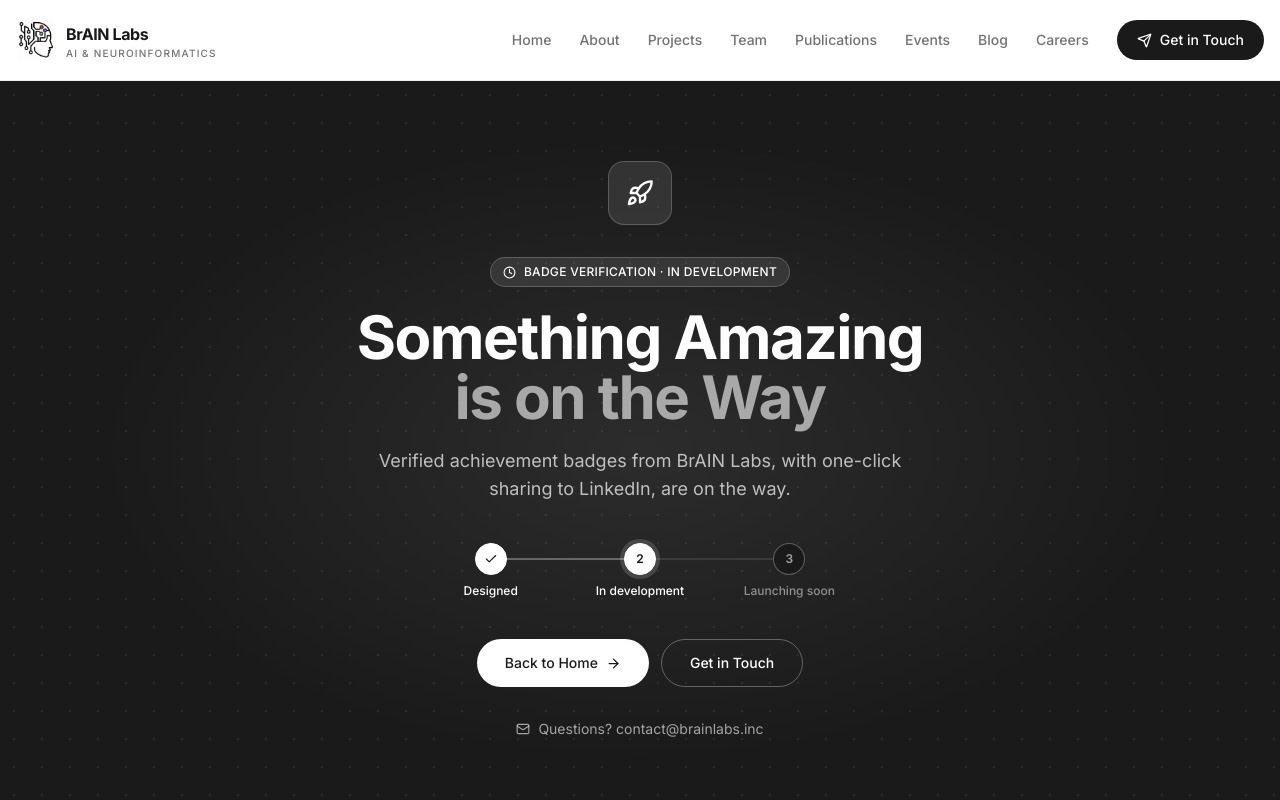
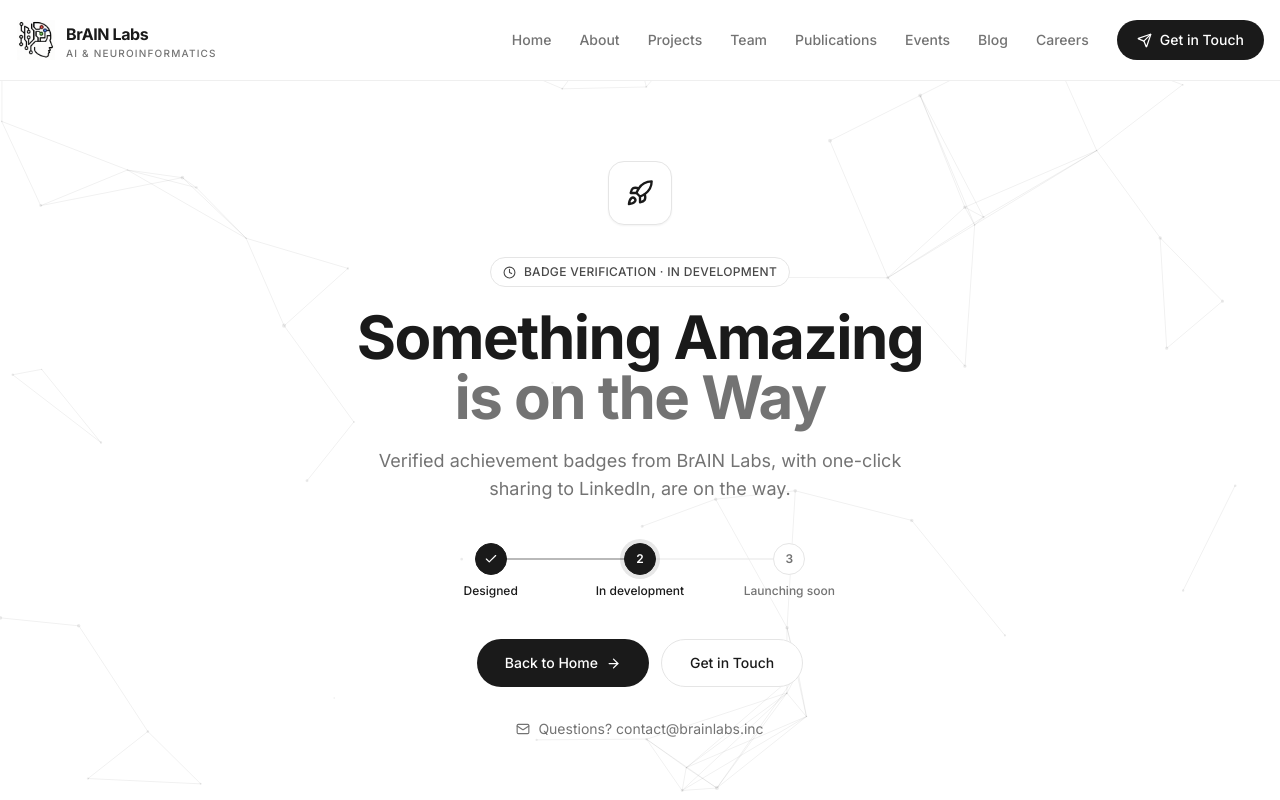
Before and after one commit to BrAINLabs-Inc/official-web, a React (Vite) app in the folder web/: page /badges in a window 1280 px wide. Shown: the top 800 px of the page. Built offline with nearby package versions, Linux system fonts and the light colour scheme.

Commit message:
style: light Coming Soon page over the neural background

```diff
--- a/web/src/pages/ComingSoon.tsx
+++ b/web/src/pages/ComingSoon.tsx
@@ -24,15 +24,12 @@ export const ComingSoon = ({
   const email = contact.email.replace('mailto:', '');
 
   return (
-    <section className="relative flex min-h-[calc(100vh-5rem)] items-center overflow-hidden bg-foreground py-20 text-background">
+    <section className="relative flex min-h-[calc(100vh-5rem)] items-center overflow-hidden py-20">
       <SEO
         title={feature ? `${feature} | Coming Soon` : 'Coming Soon'}
         description={description}
         keywords={['Coming Soon', 'BrAIN Labs', 'Upcoming']}
       />
-
-      <div className="pointer-events-none absolute inset-0 bg-[radial-gradient(hsl(var(--background)/0.07)_1px,transparent_1px)] [background-size:28px_28px]" />
-      <div className="pointer-events-none absolute inset-0 bg-[radial-gradient(ellipse_at_center,hsl(var(--background)/0.08),transparent_60%)]" />
 
       <motion.div
         initial={{ opacity: 0, y: 16 }}
@@ -40,11 +37,11 @@ export const ComingSoon = ({
         transition={{ duration: 0.5, ease: 'easeOut' }}
         className="container relative mx-auto flex max-w-3xl flex-col items-center px-4 text-center"
       >
-        <div className="mb-8 flex h-16 w-16 items-center justify-center rounded-2xl border border-background/20 bg-background/10">
+        <div className="mb-8 flex h-16 w-16 items-center justify-center rounded-2xl border border-border bg-background shadow-sm">
           <Rocket size={28} />
         </div>
 
-        <div className="mb-5 inline-flex items-center gap-2 rounded-full border border-background/20 bg-background/10 px-3 py-1.5 text-xs font-medium uppercase tracking-wide">
+        <div className="mb-5 inline-flex items-center gap-2 rounded-full border border-border bg-background px-3 py-1.5 text-xs font-medium uppercase tracking-wide text-foreground/80">
           <Clock size={13} />
           {feature ? `${feature} · In Development` : 'In Development'}
         </div>
@@ -52,10 +49,10 @@ export const ComingSoon = ({
         <h1 className="text-4xl font-bold leading-tight tracking-tight sm:text-5xl md:text-6xl">
           Something Amazing
           <br />
-          <span className="text-background/60">is on the Way</span>
+          <span className="text-muted-foreground">is on the Way</span>
         </h1>
 
-        <p className="mt-5 max-w-xl text-base leading-relaxed text-background/70 md:text-lg">
+        <p className="mt-5 max-w-xl text-base leading-relaxed text-muted-foreground md:text-lg">
           {description}
         </p>
 
@@ -68,7 +65,7 @@ export const ComingSoon = ({
                   aria-hidden
                   className={cn(
                     'absolute right-1/2 top-4 h-px w-full -translate-y-1/2',
-                    step.done ? 'bg-background/60' : 'bg-background/20'
+                    step.done ? 'bg-foreground/60' : 'bg-border'
                   )}
                 />
               )}
@@ -76,9 +73,9 @@ export const ComingSoon = ({
                 className={cn(
                   'relative z-10 flex h-8 w-8 items-center justify-center rounded-full border text-xs font-semibold',
                   step.done
-                    ? 'border-background bg-background text-foreground'
-                    : 'border-background/30 bg-foreground text-background/60',
-                  step.current && 'ring-4 ring-background/15'
+                    ? 'border-foreground bg-foreground text-background'
+                    : 'border-border bg-background text-muted-foreground',
+                  step.current && 'ring-4 ring-foreground/10'
                 )}
               >
                 {step.done && !step.current ? <Check size={14} /> : i + 1}
@@ -86,7 +83,7 @@ export const ComingSoon = ({
               <span
                 className={cn(
                   'text-xs font-medium',
-                  step.done ? 'text-background' : 'text-background/50'
+                  step.done ? 'text-foreground' : 'text-muted-foreground'
                 )}
               >
                 {step.label}
@@ -98,14 +95,14 @@ export const ComingSoon = ({
         <div className="mt-10 flex w-full flex-col justify-center gap-3 sm:w-auto sm:flex-row">
           <Link
             to="/"
-            className="inline-flex h-12 items-center justify-center gap-2 rounded-full bg-background px-7 text-sm font-medium text-foreground transition-opacity hover:opacity-90"
+            className="inline-flex h-12 items-center justify-center gap-2 rounded-full bg-foreground px-7 text-sm font-medium text-background transition-opacity hover:opacity-90"
           >
             Back to Home
             <ArrowRight size={15} />
           </Link>
           <Link
             to="/contact"
-            className="inline-flex h-12 items-center justify-center rounded-full border border-background/30 px-7 text-sm font-medium transition-colors hover:bg-background/10"
+            className="inline-flex h-12 items-center justify-center rounded-full border border-border bg-background px-7 text-sm font-medium transition-colors hover:bg-secondary"
           >
             Get in Touch
           </Link>
@@ -113,7 +110,7 @@ export const ComingSoon = ({
 
         <a
           href={contact.email}
-          className="mt-8 inline-flex items-center gap-2 text-sm text-background/60 transition-colors hover:text-background"
+          className="mt-8 inline-flex items-center gap-2 text-sm text-muted-foreground transition-colors hover:text-foreground"
         >
           <Mail size={14} />
           Questions? {email}
```
